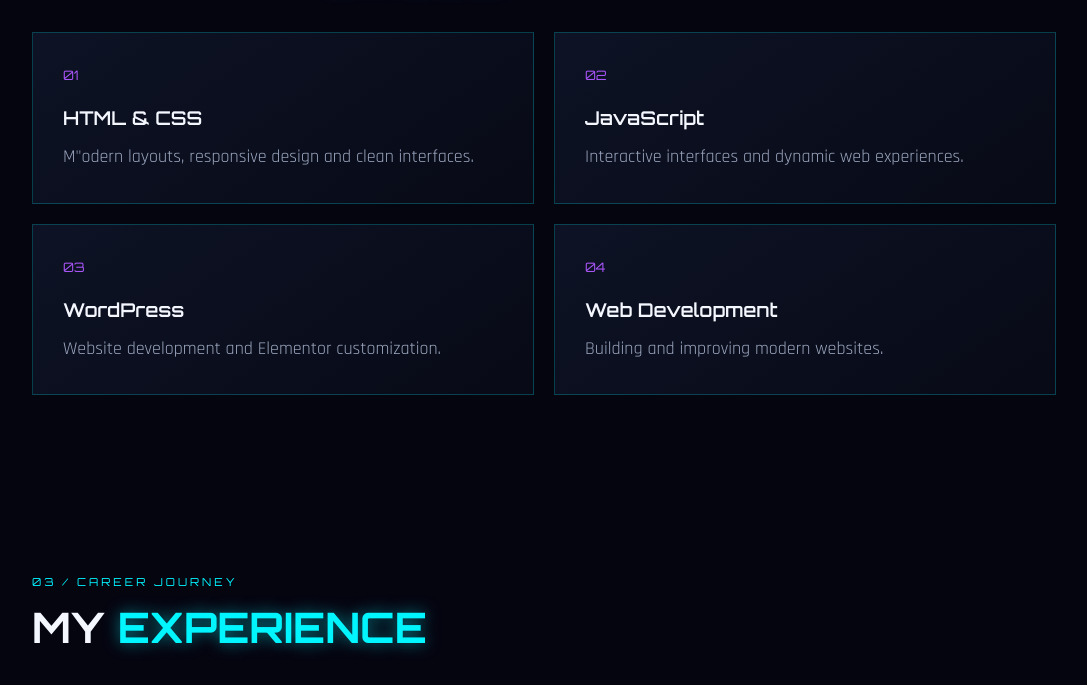
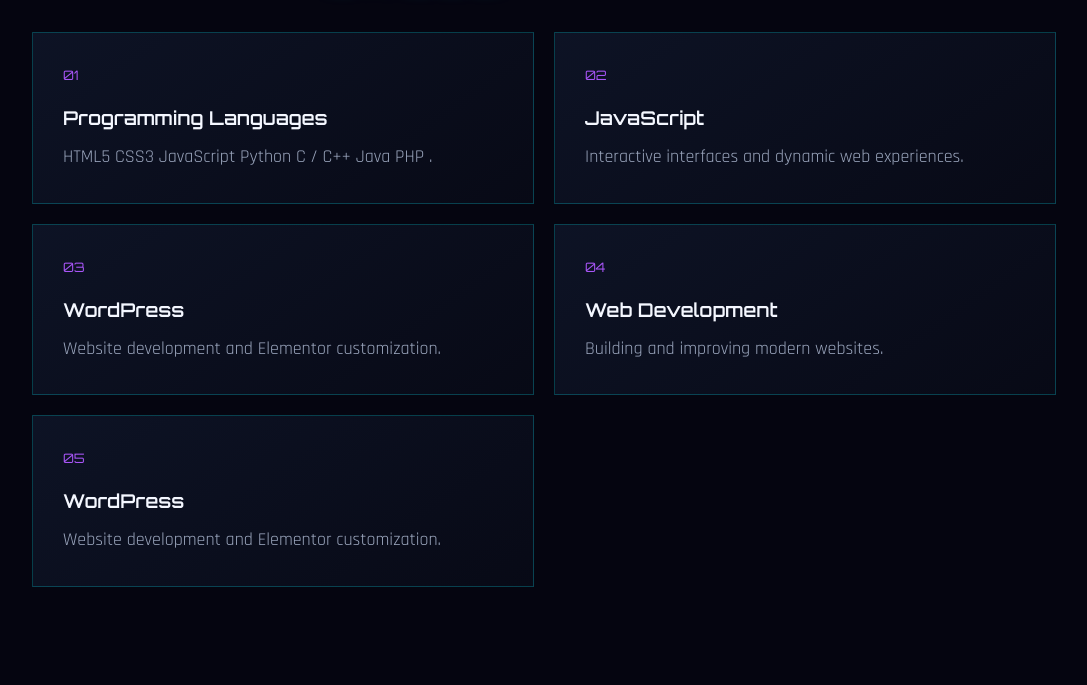
Before and after one commit to masudforger-png/my-portfolio, a plain HTML site: page index.html in a window 1280 px wide. Shown: the part 1530-2215 px from the top of the page, without its empty margins (96-1183 px from the left). Drawn offline with Linux system fonts and the light colour scheme.

Commit message:
Update content in index.html for programming languages

```diff
--- a/index.html
+++ b/index.html
@@ -104,8 +104,8 @@
       <div class="card-grid">
         <article class="neon-card">
           <span class="card-number">01</span>
-          <h3>HTML & CSS</h3>
-          <p>M"odern layouts, responsive design and clean interfaces.</p>
+          <h3> Programming Languages  </h3>
+          <p>  HTML5  CSS3  JavaScript  Python C / C++ Java PHP .</p>
         </article>
         <article class="neon-card">
           <span class="card-number">02</span>
@@ -121,6 +121,11 @@
           <span class="card-number">04</span>
           <h3>Web Development</h3>
           <p>Building and improving modern websites.</p>
+        </article>
+        <article class="neon-card">
+          <span class="card-number">05</span>
+          <h3>WordPress</h3>
+          <p>Website development and Elementor customization.</p>
         </article>
       </div>
     </section>
```
